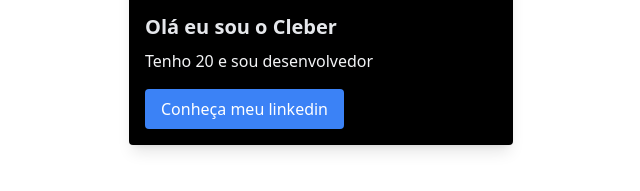
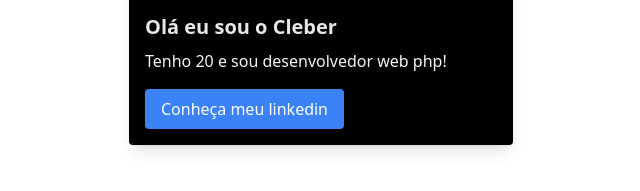
Before and after one commit to obelucca/test-tailwind, a website: page src/index.html in a window 1280 px wide. Shown: the part 339-530 px from the top of the page, 319-959 px from the left. Drawn offline with Linux system fonts and the light colour scheme.

Commit message:
correção do texto do card

```diff
--- a/src/index.html
+++ b/src/index.html
@@ -12,7 +12,7 @@
         <img src="./assets/-8oye6h.jpg" alt="Image" class="card-image w-full h-80 object-cover rounded">
         <div class="card-content mt-4">
           <h3 class="card-title text-xl font-bold text-gray-200">Olá eu sou o Cleber</h3>
-          <p class="card-text text-gray-100 mt-2">Tenho 20 e sou desenvolvedor </p>
+          <p class="card-text text-gray-100 mt-2">Tenho 20 e sou desenvolvedor web php!</p>
           <a href="https://www.linkedin.com/in/cleber-lucas-519967181/" class="card-link inline-block bg-blue-500 text-white py-2 px-4 rounded mt-4">Conheça meu linkedin</a>
         </div>
       </div>
```
